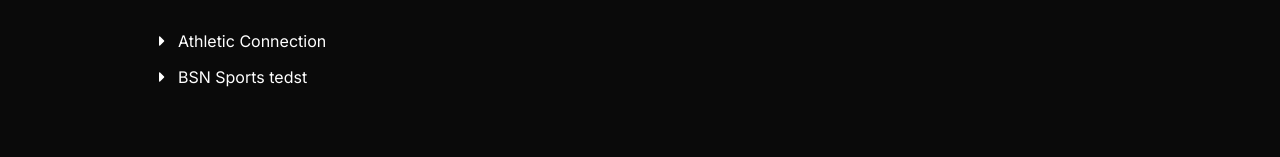
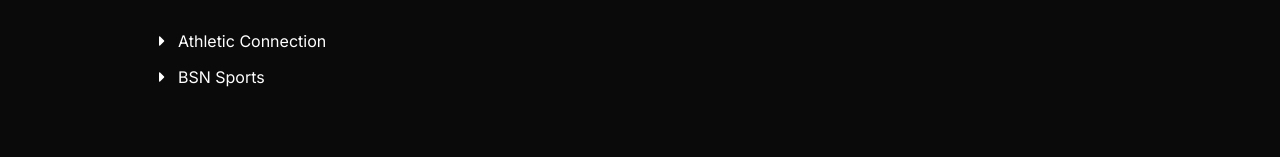
Before and after one commit to gonzalo-s/gonzalo_soler_web, a Next.js app: page /projects/bsn-sports in a window 1280 px wide. Shown: the part 2399-2556 px from the top of the page. Built offline with nearby package versions, Linux system fonts and the light colour scheme.

Commit message:
fix(projects): fix typo

```diff
--- a/src/constants/sections.ts
+++ b/src/constants/sections.ts
@@ -129,7 +129,7 @@
         icon: { pre: true, icon: ICONS.caretRight },
       },
       {
-        text: 'BSN Sports tedst',
+        text: 'BSN Sports',
         href: { external: 'https://www.bsnsports.com/' },
         variant: 'primary',
         icon: { pre: true, icon: ICONS.caretRight },
```
